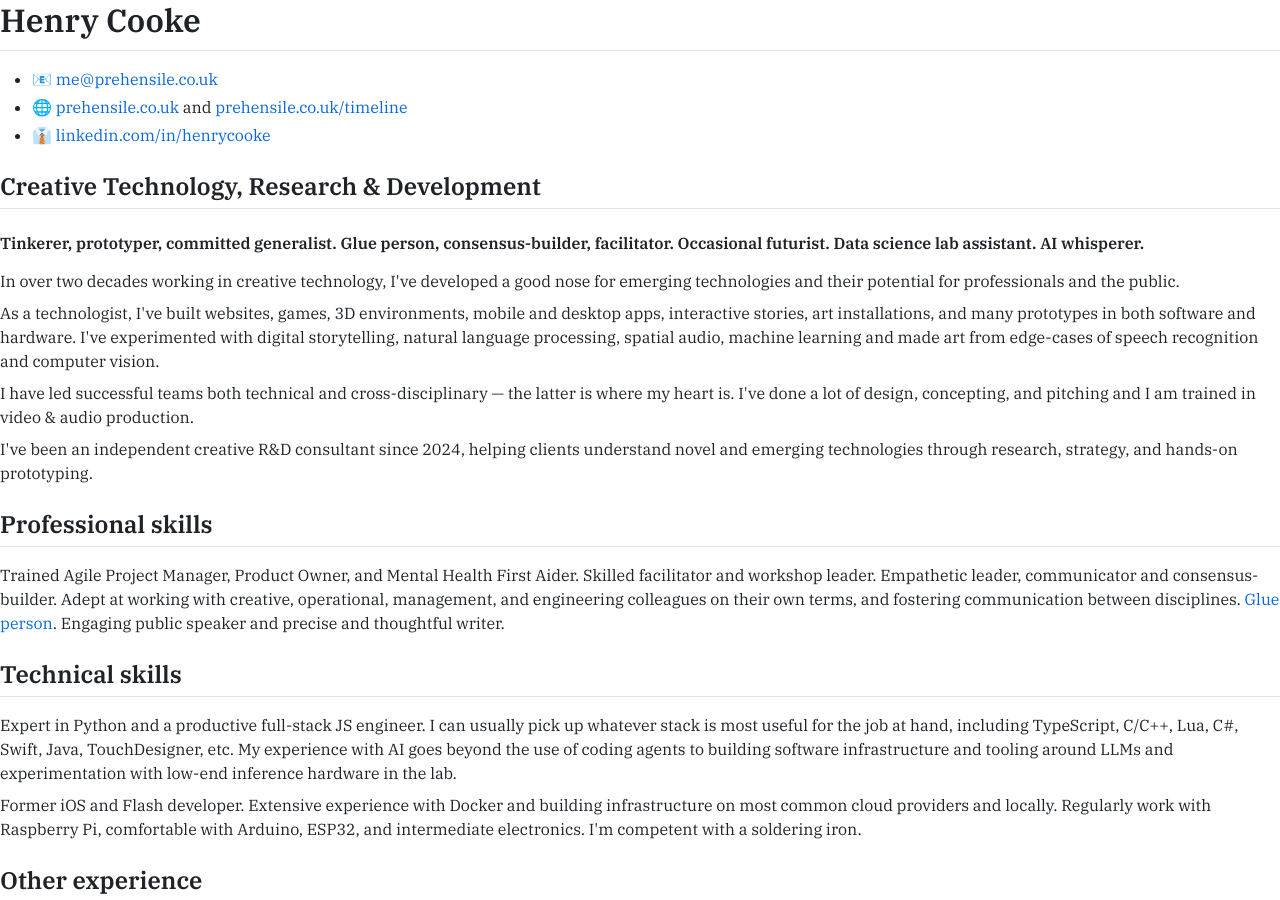
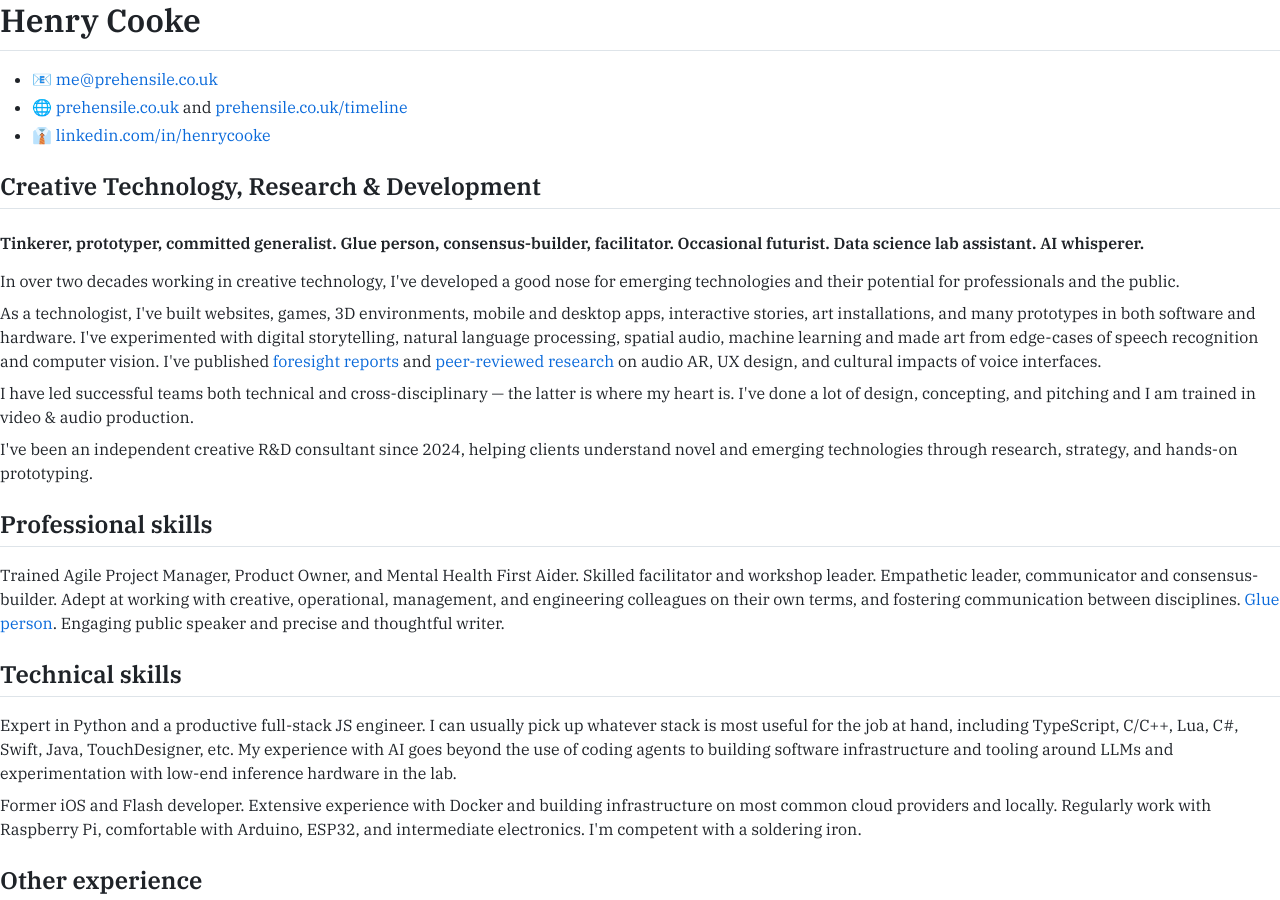
Before and after one commit to prehensile/prehensile.github.io, a Jekyll site: the page cv/cv.html, which Jekyll copies as it is, in a window 1280 px wide and 900 px high. Built offline with Jekyll 4.4.1, drawn with Linux system fonts in a browser that asks for light colours.

Commit message:
github actions generated PDF and HTML on 2026-09-22T09:39:52

```diff
--- a/cv/cv.html
+++ b/cv/cv.html
@@ -1510,7 +1510,7 @@ hr {
 <h2 id="creative-technology-research--development">Creative Technology, Research &amp; Development</h2>
 <h4 id="tinkerer-prototyper-committed-generalist-glue-person-consensus-builder-facilitator-occasional-futurist-data-science-lab-assistant-ai-whisperer">Tinkerer, prototyper, committed generalist. Glue person, consensus-builder, facilitator. Occasional futurist. Data science lab assistant. AI whisperer.</h4>
 <p>In over two decades working in creative technology, I've developed a good nose for emerging technologies and their potential for professionals and the public.</p>
-<p>As a technologist, I've built websites, games, 3D environments, mobile and desktop apps, interactive stories, art installations, and many prototypes in both software and hardware. I've experimented with digital storytelling, natural language processing, spatial audio, machine learning and made art from edge-cases of speech recognition and computer vision. </p>
+<p>As a technologist, I've built websites, games, 3D environments, mobile and desktop apps, interactive stories, art installations, and many prototypes in both software and hardware. I've experimented with digital storytelling, natural language processing, spatial audio, machine learning and made art from edge-cases of speech recognition and computer vision. I've published <a href="https://www.bbc.co.uk/rd/articles/2025-06-social-media-change-issues-problems-report">foresight reports</a> and <a href="https://www.semanticscholar.org/author/Henry-Cooke/46422799">peer-reviewed research</a> on audio AR, UX design, and cultural impacts of voice interfaces.</p>
 <p>I have led successful teams both technical and cross-disciplinary — the latter is where my heart is. I've done a lot of design, concepting, and pitching and I am trained in video &amp; audio production.</p>
 <p>I've been an independent creative R&amp;D consultant since 2024, helping clients understand novel and emerging technologies through research, strategy, and hands-on prototyping.</p>
 <h2 id="professional-skills">Professional skills</h2>
```
Also changed, not shown: 1 other file.
